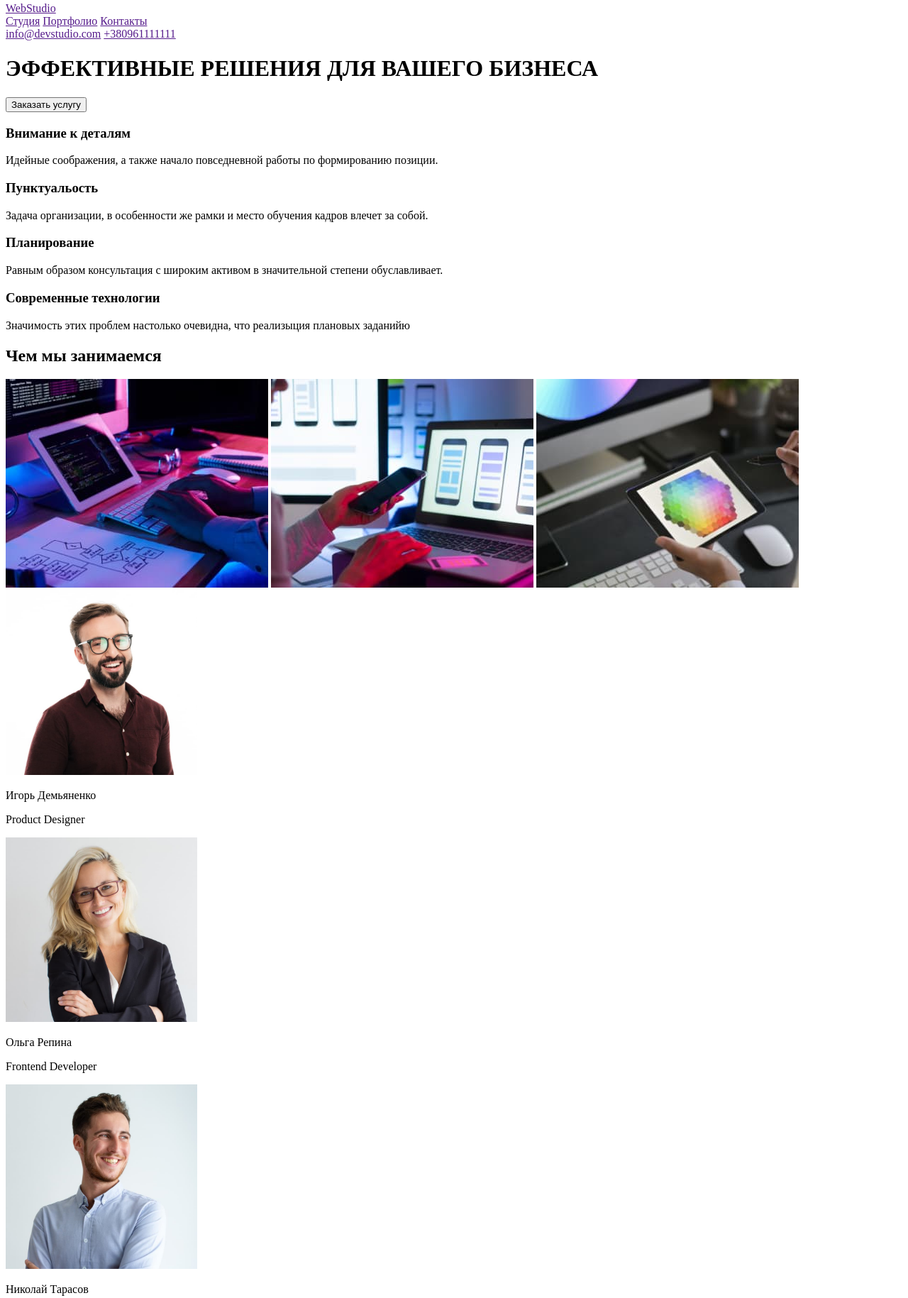
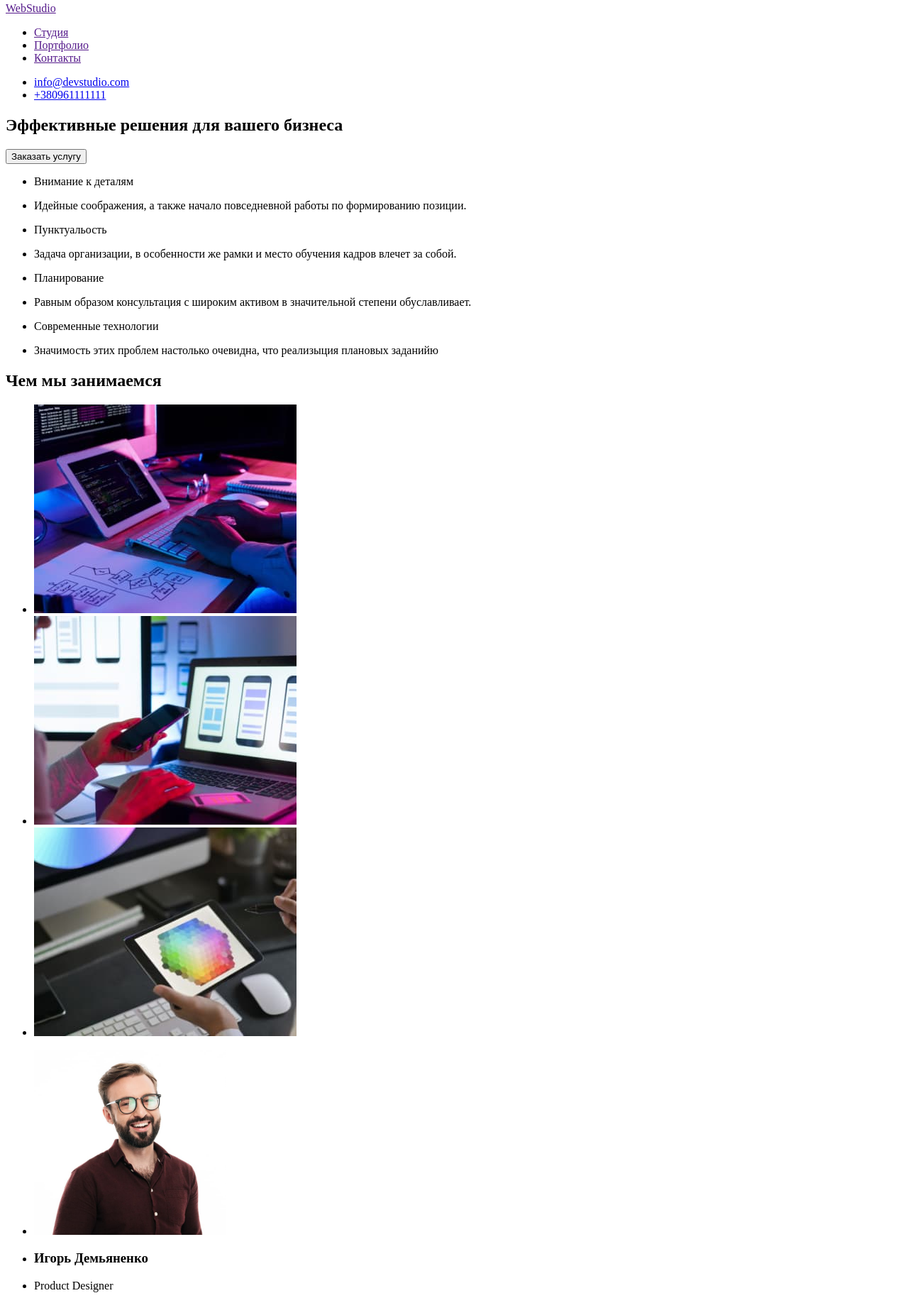
Before and after one commit to Dmitry-Gorelkin/goit-markup-hw-01, a plain HTML site: page index.html in a window 1280 px wide. Shown: the part 5-1834 px from the top of the page at 71% size. Drawn offline with Linux system fonts and the light colour scheme.

Commit message:
Исправлены замечания 1
Убраны лишние div с заменой на section
Однотипные элементы собраны в списки

```diff
--- a/index.html
+++ b/index.html
@@ -1,110 +1,100 @@
 <!DOCTYPE html>
-<html>
+<html lang="ru">
 <head>
 	<meta charset="utf-8">
 	<title>WebStudio</title>
 </head>
 <body>
-	<!-- Шапка страницы -->
 	<header>
+		<a href="">Web<span>Studio</span></a>
 
-		<!-- Логотип сайта -->
-		<div>
-			<a href=""><span>Web</span>Studio</a>
-		</div>
-
-		<!-- Навигация по сайту -->
 		<nav>
-			<a href="">Студия</a>
-			<a href="">Портфолио</a>
-			<a href="">Контакты</a>
+			<ul>
+				<li><a href="">Студия</a></li>
+				<li><a href="">Портфолио</a></li>
+				<li><a href="">Контакты</a></li>
+			</ul>
 		</nav>
 
-		<!-- Контакты -->
-		<div>
-			<a href="">info@devstudio.com</a>
-			<a href="">+380961111111</a>
-		</div>
+		<ul>
+			<li><a href="mailto:info@devstudio.com">info@devstudio.com</a></li>
+			<li><a href="tel:+380961111111">+380961111111</a></li>
+		</ul>
 	</header>
 
-	<!-- Основная страница сайта  -->
 	<main>
+		<section>
+			<h1>Эффективные решения для вашего бизнеса</h1>
+			<button type="button">Заказать услугу</button>
+		</section>
 
-		<!-- Заголовок -->
-		<div>
-			<h1>ЭФФЕКТИВНЫЕ РЕШЕНИЯ ДЛЯ ВАШЕГО БИЗНЕСА</h1>
-			<button type="button">Заказать услугу</button>
-		</div>
+		<section>
+			<!-- Скрытый заголовок -->
+			<h2 hidden>Наши преимущества</h2>
 
-		<!-- Преимущества компании -->
-		<div>
-			<div>
-				<h3>Внимание к деталям</h3>
-				<p>Идейные соображения, а также начало повседневной работы по формированию позиции.</p>
-			</div>
-			<div>
-				<h3>Пунктуальость</h3>
-				<p>Задача организации, в особенности же рамки и место обучения кадров влечет за собой.</p>
-			</div>
-			<div>
-				<h3>Планирование</h3>
-				<p>Равным образом консультация с широким активом в значительной степени обуславливает.</p>
-			</div>
-			<div>
-				<h3>Современные технологии</h3>
-				<p>Значимость этих проблем настолько очевидна, что реализыция плановых заданийю</p>
-			</div>
-		</div>
+			<ul>
+				<li><p>Внимание к деталям</p></li>
+				<li><p>Идейные соображения, а также начало повседневной работы по формированию позиции.</p></li>
+			</ul>
 
-		<!-- Блок результат работы -->
-		<div>
+			<ul>
+				<li><p>Пунктуальость</p></li>
+				<li><p>Задача организации, в особенности же рамки и место обучения кадров влечет за собой.</p></li>
+			</ul>
+
+			<ul>
+				<li><p>Планирование</p></li>
+				<li><p>Равным образом консультация с широким активом в значительной степени обуславливает.</p></li>
+			</ul>
+
+			<ul>
+				<li><p>Современные технологии</p></li>
+				<li><p>Значимость этих проблем настолько очевидна, что реализыция плановых заданийю</p></li>
+			</ul>
+		</section>
+
+		<section>
 			<h2>Чем мы занимаемся</h2>
 
-			<div>
-				<img src="./images/img1.jpg" width="370" alt="Работа с алгоримом">
-				<img src="./images/img2.jpg" width="370" alt="Работа с мобильными приложениями">
-				<img src="./images/img3.jpg" width="370" alt="Работа с графикой">
-			</div>
-		</div>
+			<ul>
+				<li><img src="./images/img1.jpg" width="370" height="294" alt="Работа с алгоримом"></li>
+				<li><img src="./images/img2.jpg" width="370" height="294" alt="Работа с мобильными приложениями"></li>
+				<li><img src="./images/img3.jpg" width="370" height="294" alt="Работа с графикой"></li>
+			</ul>
+		</section>
 
-		<!-- Команда -->
-		<div>
-			<div>
-				<img src="./images/img4.jpg" width="270" alt="Парень в очках">
-				<p>Игорь Демьяненко</p>
-				<p>Product Designer</p>
-			</div>
-			<div>
-				<img src="./images/img5.jpg" width="270" alt="Девушка в очках">
-				<p>Ольга Репина</p>
-				<p>Frontend Developer</p>
-			</div>
-			<div>
-				<img src="./images/img6.jpg" width="270" alt="Парень">
-				<p>Николай Тарасов</p>
-				<p>Marketing</p>
-			</div>
-			<div>
-				<img src="./images/img7.jpg" width="270" alt="Парень в очках 2">
-				<p>Михаил Ермаков</p>
-				<p>UI Designer</p>
-			</div>
-		</div>
+		<section>
+			<ul>
+				<li><img src="./images/img4.jpg" width="270" height="260" alt="Парень в очках"></li>
+				<li><h3>Игорь Демьяненко</h3></li>
+				<li><p>Product Designer</p></li>
+			</ul>
+			<ul>
+				<li><img src="./images/img5.jpg" width="270" height="260" alt="Девушка в очках"></li>
+				<li><h3>Ольга Репина</h3></li>
+				<li><p>Frontend Developer</p></li>
+			</ul>
+			<ul>
+				<li><img src="./images/img6.jpg" width="270" height="260" alt="Парень"></li>
+				<li><h3>Николай Тарасов</h3></li>
+				<li><p>Marketing</p></li>
+			</ul>
+			<ul>
+				<li><img src="./images/img7.jpg" width="270" height="260" alt="Парень в очках"></li>
+				<li><h3>Михаил Ермаков</h3></li>
+				<li><p>UI Designer</p></li>
+			</ul>
+		</section>
 	</main>
 
-	<!-- Подвал с лого и контактами -->
 	<footer>
-		<!-- Лого -->
-		<div>
-			<a href=""><span>Web</span>Studio</a>
-		</div>
+		<a href="">Web<span>Studio</span></a>
 
-		<!-- Контакты -->
 		<address>
 			<ul>
-				<li>г. Киев, пр-т Леси Украинки, 26</li>
-				<li><a href="">info@example.com</a></li>
-				<li><a href="">+38 099 111 11 11</a></li>
+				<li><a href="https://goo.gl/maps/eJTLfQxmytLTJuuw9" target="_blank" rel="noreferrer noopener">г. Киев, пр-т Леси Украинки, 26</a></li>
+				<li><a href="mailto:info@example.com">info@example.com</a></li>
+				<li><a href="tel:+380991111111">+38 099 111 11 11</a></li>
 			</ul>
 		</address>
 	</footer>
```
